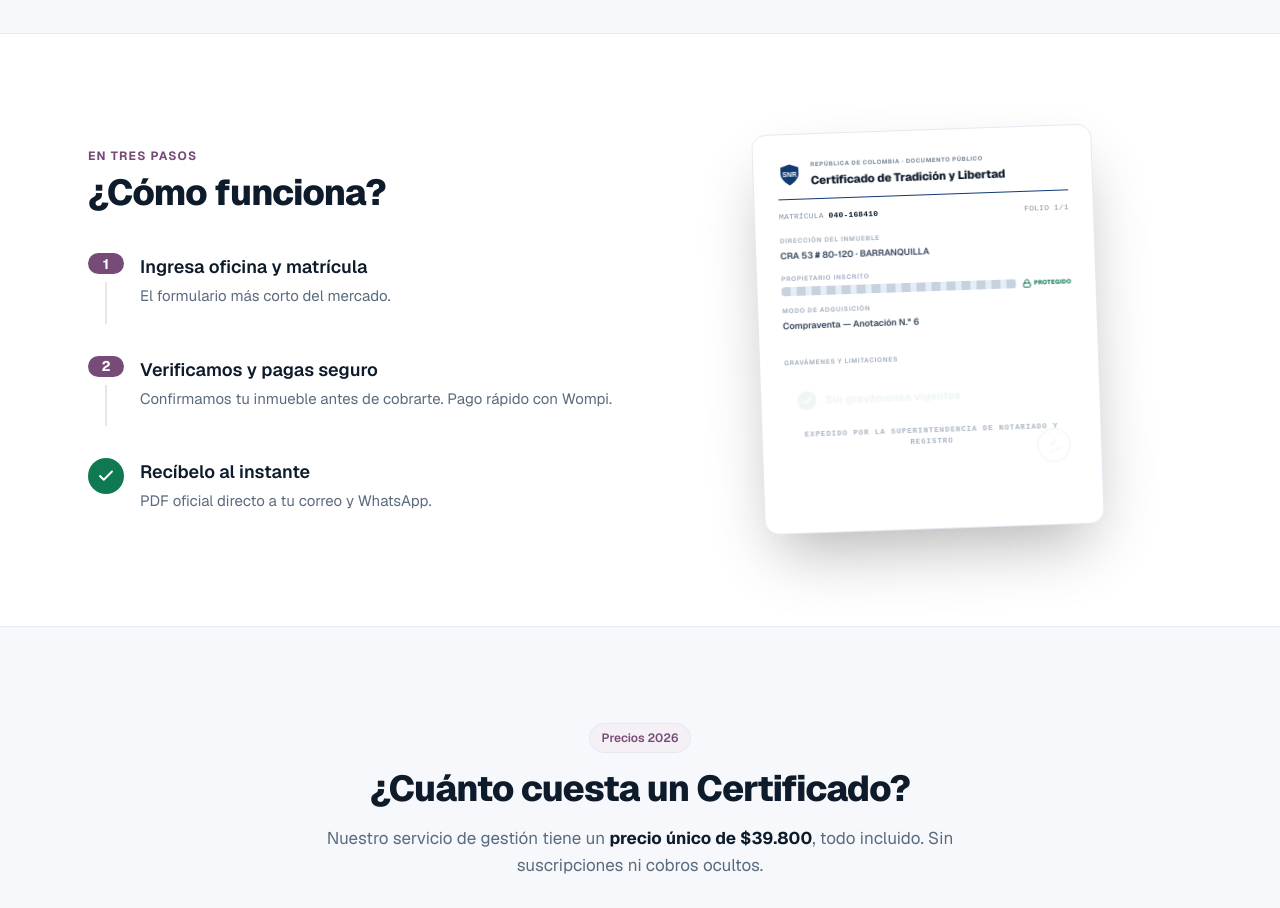
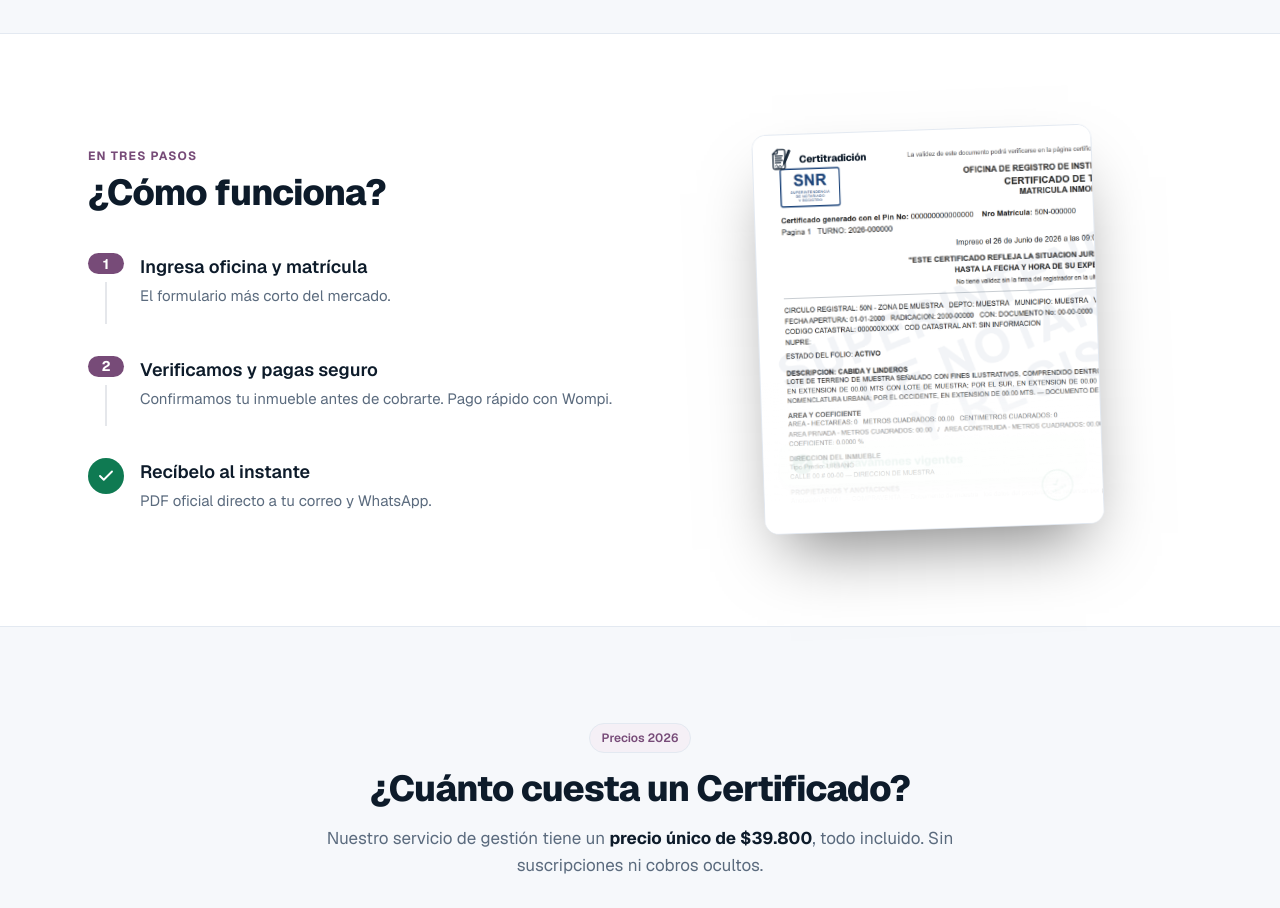
Before and after one commit to DvvSalome/certificados-tradicion-web, a Next.js app: page / in a window 1280 px wide. Shown: the part 1420-2328 px from the top of the page. Built offline with nearby package versions, Linux system fonts and the light colour scheme.

Commit message:
restore cert-sample.png preview and add certitradicion logo

```diff
--- a/components/AnimatedCertificate.tsx
+++ b/components/AnimatedCertificate.tsx
@@ -1,3 +1,5 @@
+import { Seal } from '@/components/Brand';
+
 export default function AnimatedCertificate() {
   return (
     <div style={{ position: 'relative', height: 400, width: '100%', maxWidth: 340, margin: '0 auto' }}>
@@ -8,90 +10,55 @@ export default function AnimatedCertificate() {
           transform: 'rotate(-2deg)',
           borderRadius: 14,
           background: '#fff',
-          boxShadow: '0 30px 60px -15px rgba(0,0,0,0.3)',
+          boxShadow: '0 34px 64px -22px rgba(0,0,0,.5)',
           overflow: 'hidden',
-          padding: '26px 24px',
           animation: 'cz-bob 6s ease-in-out infinite',
           border: '1px solid var(--border)'
         }}
       >
+        <img src="/cert-sample.png" alt="Muestra" style={{ width: '100%', height: '100%', objectFit: 'cover', objectPosition: 'top left', opacity: 0.95 }} />
+
         {/* scan beam */}
         <div
           style={{
             position: 'absolute',
             left: 0,
             right: 0,
-            top: 64,
-            height: 34,
-            background: 'linear-gradient(180deg, rgba(52,211,153,0) 0%, rgba(52,211,153,.30) 50%, rgba(52,211,153,0) 100%)',
+            top: 72,
+            height: 40,
+            background: 'linear-gradient(180deg, rgba(52,211,153,0) 0%, rgba(52,211,153,.32) 50%, rgba(52,211,153,0) 100%)',
             animation: 'cz-scan 7s cubic-bezier(.4,0,.2,1) infinite',
             pointerEvents: 'none',
           }}
         />
-        {/* header tipo documento oficial */}
-        <div style={{ display: 'flex', alignItems: 'center', gap: 9, paddingBottom: 10, borderBottom: '1.5px solid #103A73' }}>
-          <svg width="24" height="24" viewBox="0 0 64 64" fill="none">
-            <path d="M32 4 L56 12 V30 C56 46 32 60 32 60 C32 60 8 46 8 30 V12 L32 4 Z" fill="#103A73" />
-            <text x="32" y="38" fill="white" fontSize="18" fontWeight="bold" fontFamily="sans-serif" textAnchor="middle">SNR</text>
-          </svg>
-          <div style={{ flex: 1, minWidth: 0 }}>
-            <p style={{ margin: 0, fontWeight: 800, fontSize: 6, letterSpacing: '.09em', color: '#8593A3', whiteSpace: 'nowrap' }}>REPÚBLICA DE COLOMBIA · DOCUMENTO PÚBLICO</p>
-            <p style={{ margin: '2px 0 0', fontWeight: 800, fontSize: 11.5, letterSpacing: '-.01em', color: '#0D1B2A' }}>Certificado de Tradición y Libertad</p>
+
+        {/* fade inferior: el documento se funde para resaltar el estado del análisis */}
+        <div style={{ position: 'absolute', left: 0, right: 0, bottom: 0, height: 152, background: 'linear-gradient(180deg, rgba(255,255,255,0) 0%, rgba(255,255,255,.5) 36%, rgba(255,255,255,.97) 78%)', pointerEvents: 'none' }} />
+
+        <div style={{ position: 'absolute', top: 12, left: 16, display: 'flex', alignItems: 'center', gap: 6, zIndex: 10 }}>
+          <Seal size={24} tone="onLight" />
+          <span style={{ fontWeight: 800, fontSize: 10, color: '#0D1B2A', letterSpacing: '-0.02em' }}>Certitradición</span>
+        </div>
+        {/* estado del análisis — corre SOBRE el documento */}
+        <div style={{ position: 'absolute', left: 16, right: 16, bottom: 52, height: 42 }}>
+          <div style={{ position: 'absolute', inset: 0, display: 'flex', alignItems: 'center', gap: 9, padding: '0 13px', borderRadius: 11, background: '#fff', boxShadow: '0 8px 22px -6px rgba(13,27,42,.28)', animation: 'cz-gray 7s ease-in-out infinite' }}>
+            <span style={{ width: 15, height: 15, flexShrink: 0, borderRadius: 999, border: '2px solid #CFD9E6', borderTopColor: '#103A73', animation: 'cz-spin .7s linear infinite' }} />
+            <span style={{ fontWeight: 600, fontSize: 11.5, color: '#5B6B7E' }}>Analizando gravámenes…</span>
+          </div>
+          <div style={{ position: 'absolute', inset: 0, display: 'flex', alignItems: 'center', gap: 9, padding: '0 13px', borderRadius: 11, background: '#E8F5EF', boxShadow: '0 8px 22px -6px rgba(15,122,82,.3)', animation: 'cz-green 7s ease-in-out infinite' }}>
+            <span style={{ display: 'grid', placeItems: 'center', width: 20, height: 20, flexShrink: 0, borderRadius: 999, background: '#0F7A52', color: '#fff' }}>
+              <svg width="12" height="12" viewBox="0 0 24 24" fill="none" stroke="currentColor" strokeWidth="3.2" strokeLinecap="round" strokeLinejoin="round"><path d="M20 6 9 17l-5-5" /></svg>
+            </span>
+            <span style={{ fontWeight: 700, fontSize: 11.5, color: '#0F7A52' }}>Sin gravámenes vigentes</span>
           </div>
         </div>
-        {/* matrícula / folio */}
-        <div style={{ display: 'flex', justifyContent: 'space-between', marginTop: 11, fontFamily: 'ui-monospace,monospace', fontSize: 8, letterSpacing: '.02em', color: '#8593A3' }}>
-          <span>MATRÍCULA <b style={{ color: '#0D1B2A' }}>040-168410</b></span>
-          <span>FOLIO 1/1</span>
-        </div>
-        {/* campos del documento */}
-        <div style={{ marginTop: 13, display: 'flex', flexDirection: 'column', gap: 10 }}>
-          {[
-            { l: 'Dirección del inmueble', v: 'CRA 53 # 80-120 · BARRANQUILLA' },
-            { l: 'Propietario inscrito', protegido: true },
-            { l: 'Modo de adquisición', v: 'Compraventa — Anotación N.° 6' },
-          ].map((f, i) => (
-            <div key={i} style={{ display: 'flex', flexDirection: 'column', gap: 4 }}>
-              <span style={{ fontWeight: 700, fontSize: 6.5, letterSpacing: '.1em', textTransform: 'uppercase', color: '#A9B4C2' }}>{f.l}</span>
-              {f.protegido ? (
-                <div style={{ display: 'flex', alignItems: 'center', gap: 6 }}>
-                  <div style={{ height: 9, flex: 1, borderRadius: 3, background: 'repeating-linear-gradient(90deg,#C7D2E0 0 9px,#E7EDF5 9px 15px)' }} />
-                  <span style={{ display: 'inline-flex', alignItems: 'center', gap: 3, fontWeight: 800, fontSize: 6, letterSpacing: '.04em', color: '#0F7A52', whiteSpace: 'nowrap' }}>
-                    <svg width="9" height="9" viewBox="0 0 24 24" fill="none" stroke="#0F7A52" strokeWidth="2.6" strokeLinecap="round" strokeLinejoin="round"><rect x="3" y="11" width="18" height="11" rx="2" /><path d="M7 11V7a5 5 0 0 1 10 0v4" /></svg>
-                    PROTEGIDO
-                  </span>
-                </div>
-              ) : (
-                <span style={{ fontWeight: 600, fontSize: 9, color: '#33445A' }}>{f.v}</span>
-              )}
-            </div>
-          ))}
-        </div>
-        {/* sección gravámenes */}
-        <div style={{ marginTop: 14 }}>
-          <span style={{ fontWeight: 700, fontSize: 6.5, letterSpacing: '.1em', textTransform: 'uppercase', color: '#A9B4C2' }}>Gravámenes y limitaciones</span>
-          <div style={{ position: 'relative', marginTop: 5, height: 40 }}>
-            <div style={{ position: 'absolute', inset: 0, display: 'flex', alignItems: 'center', gap: 9, padding: '0 12px', borderRadius: 9, background: '#F4F6FB', animation: 'cz-gray 7s ease-in-out infinite' }}>
-              <span style={{ width: 14, height: 14, flexShrink: 0, borderRadius: 999, border: '2px solid #CFD9E6', borderTopColor: '#103A73', animation: 'cz-spin .7s linear infinite' }} />
-              <span style={{ fontWeight: 600, fontSize: 11, color: '#5B6B7E' }}>Analizando gravámenes…</span>
-            </div>
-            <div style={{ position: 'absolute', inset: 0, display: 'flex', alignItems: 'center', gap: 9, padding: '0 12px', borderRadius: 9, background: '#E8F5EF', animation: 'cz-green 7s ease-in-out infinite' }}>
-              <span style={{ display: 'grid', placeItems: 'center', width: 19, height: 19, flexShrink: 0, borderRadius: 999, background: '#0F7A52', color: '#fff' }}>
-                <svg width="11" height="11" viewBox="0 0 24 24" fill="none" stroke="currentColor" strokeWidth="3.2" strokeLinecap="round" strokeLinejoin="round"><path d="M20 6 9 17l-5-5" /></svg>
-              </span>
-              <span style={{ fontWeight: 700, fontSize: 11, color: '#0F7A52' }}>Sin gravámenes vigentes</span>
-            </div>
-          </div>
-        </div>
-        <p style={{ margin: '13px 0 0', textAlign: 'center', fontWeight: 600, fontSize: 7.5, fontFamily: 'ui-monospace,monospace', letterSpacing: '.12em', color: '#A9B4C2' }}>
-          EXPEDIDO POR LA SUPERINTENDENCIA DE NOTARIADO Y REGISTRO
-        </p>
+
         {/* validation stamp */}
-        <div style={{ position: 'absolute', right: 18, bottom: 50, animation: 'cz-stamp 7s ease-in-out infinite', transformOrigin: 'center', pointerEvents: 'none' }}>
-          <div style={{ position: 'relative', width: 58, height: 58, borderRadius: 999, border: '2px solid #0F7A52', display: 'grid', placeItems: 'center', background: 'rgba(255,255,255,.7)' }}>
+        <div style={{ position: 'absolute', right: 18, bottom: 12, animation: 'cz-stamp 7s ease-in-out infinite', transformOrigin: 'center', pointerEvents: 'none' }}>
+          <div style={{ position: 'relative', width: 54, height: 54, borderRadius: 999, border: '2px solid #0F7A52', display: 'grid', placeItems: 'center', background: 'rgba(255,255,255,.82)' }}>
             <div style={{ position: 'absolute', inset: 4, borderRadius: 999, border: '1px dashed rgba(15,122,82,.55)' }} />
             <div style={{ display: 'flex', flexDirection: 'column', alignItems: 'center', gap: 1 }}>
-              <svg width="16" height="16" viewBox="0 0 24 24" fill="none" stroke="#0F7A52" strokeWidth="3" strokeLinecap="round" strokeLinejoin="round"><path d="M20 6 9 17l-5-5" /></svg>
+              <svg width="15" height="15" viewBox="0 0 24 24" fill="none" stroke="#0F7A52" strokeWidth="3" strokeLinecap="round" strokeLinejoin="round"><path d="M20 6 9 17l-5-5" /></svg>
               <span style={{ fontWeight: 800, fontSize: 6, letterSpacing: '.14em', color: '#0F7A52' }}>VÁLIDO</span>
             </div>
           </div>
```
